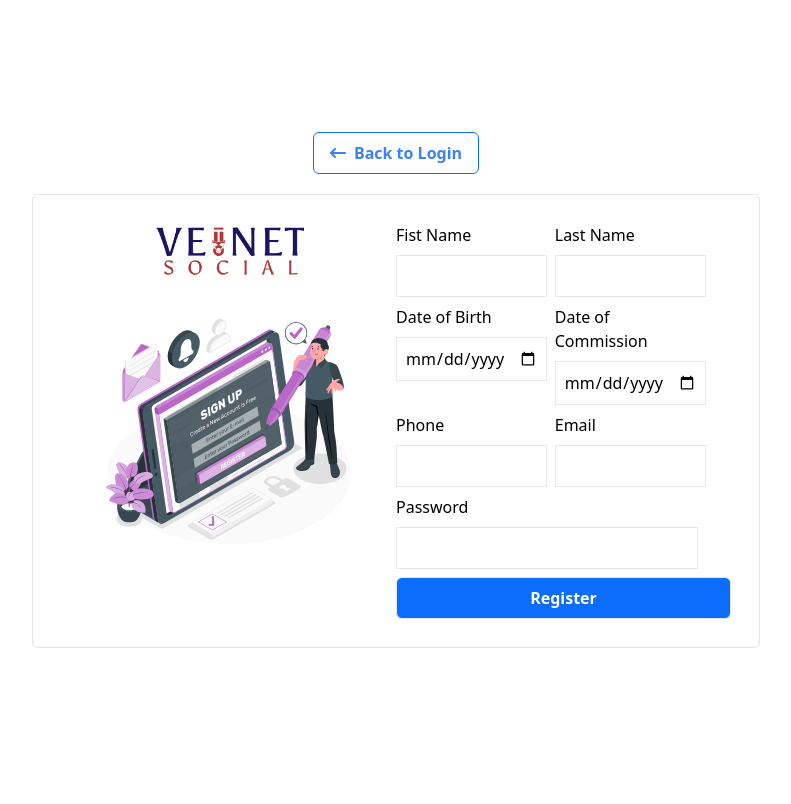
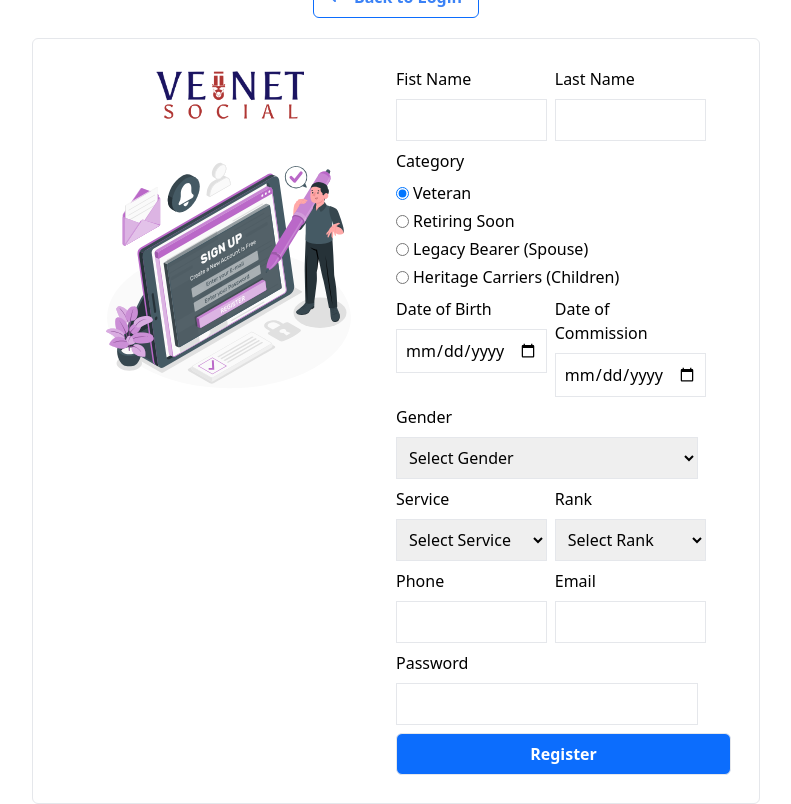
Before and after one commit to mythily-muthu/vetnet_social, a React (Create React App) app: page /authentication/sign-up in a window 1280 px wide. Shown: the whole page, without its empty margins (244-1035 px from the left). Built offline with nearby package versions, Linux system fonts and the light colour scheme.

Commit message:
Feat: Added Register fields

```diff
--- a/src/pages/Register.jsx
+++ b/src/pages/Register.jsx
@@ -24,6 +24,21 @@ const Register = () => {
       label: "Last Name",
     },
     {
+      name: "category",
+      type: "radio",
+      label: "Category",
+      options: [
+        { label: "Veteran", value: "veteran" },
+        { label: "Retiring Soon", value: "retiring_soon" },
+        { label: "Legacy Bearer (Spouse)", value: "legacy_bearer_spouse" },
+        {
+          label: "Heritage Carriers (Children)",
+          value: "heritage_carriers_children",
+        },
+      ],
+      width: "w-[90%]",
+    },
+    {
       name: "dateOfBirth",
       type: "date",
       label: "Date of Birth",
@@ -32,6 +47,27 @@ const Register = () => {
       name: "dateOfCommission",
       type: "date",
       label: "Date of Commission",
+    },
+    {
+      name: "gender",
+      type: "select",
+      label: "Gender",
+      options: ["Male", "Female", "Others"],
+      width: "w-[90%]",
+    },
+    {
+      name: "service",
+      type: "select",
+      label: "Service",
+      options: ["Army", "Navy", "Air Force"],
+      width: "w-[45%]",
+    },
+    {
+      name: "rank",
+      type: "select",
+      label: "Rank",
+      options: ["Officer", "JCO", "OR"],
+      width: "w-[45%]",
     },
 
     {
@@ -73,6 +109,9 @@ const Register = () => {
       phone: "",
       email: "",
       password: "",
+      category: "veteran",
+      service: "",
+      rank: "",
     },
     validationSchema: registerSchema,
     onSubmit: handleSubmit,
@@ -115,10 +154,46 @@ const Register = () => {
           <div className="flex w-full  md:w-[50%] flex-col gap-2 ">
             <div className="flex gap-2 flex-wrap">
               {registerFields.map(
-                ({ name, type, label, width = " w-full md:w-[45%]" }) => {
+                ({
+                  name,
+                  type,
+                  label,
+                  width = " w-full md:w-[45%]",
+                  options,
+                }) => {
                   return (
                     <div className={`flex flex-col gap-2 ${width}`}>
                       <p>{label}</p>
+
+                      {type === "select" ? (
+                        <select
+                          value={formik.values[name]}
+                          name={name}
+                          onChange={formik.handleChange}
+                          className="border p-2"
+                        >
+                          <option value="">Select {label}</option>
+                          {options.map((option) => (
+                            <option value={option}>{option}</option>
+                          ))}
+                        </select>
+                      ) : type === "radio" ? (
+                        <div className="flex flex-col gap-1">
+                          {options.map(({ label, value }) => {
+                            return (
+                              <div className="flex gap-1 items-center">
+                                <input
+                                  value={formik.values[name]}
+                                  checked={formik.values[name] === value}
+                                  type={type}
+                                  name={name}
+                                />
+                                <span>{label}</span>
+                              </div>
+                            );
+                          })}
+                        </div>
+                      ) : (
                         <input
                           value={formik.values[name]}
                           name={name}
@@ -126,6 +201,7 @@ const Register = () => {
                           className="border p-2"
                           onChange={formik.handleChange}
                         />
+                      )}
                       {formik.errors[name] && (
                         <p className="text-red-500 ">{formik.errors[name]}</p>
                       )}
```
Lines whose indentation alone changed are shown as unchanged.
